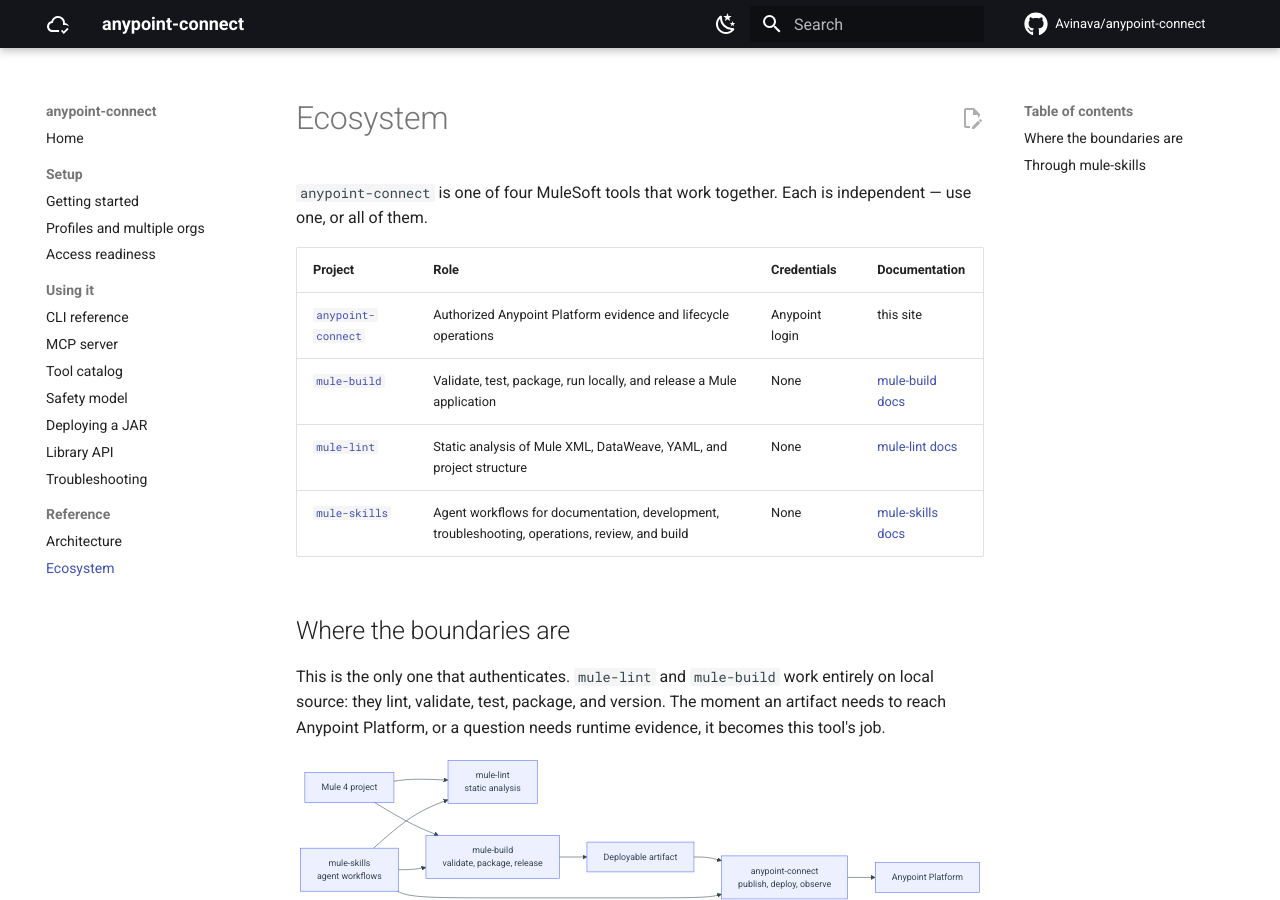
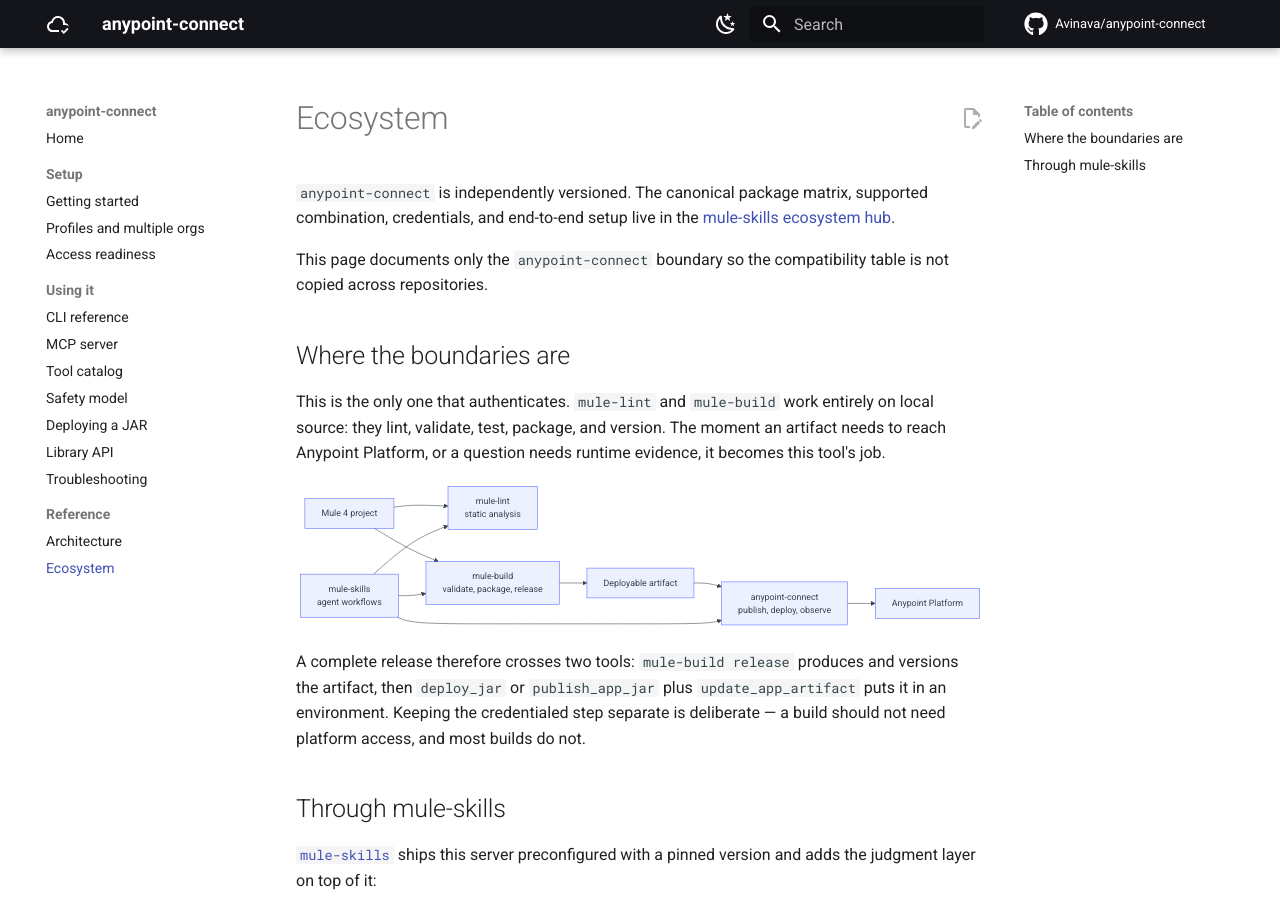
Before and after one commit to Avinava/anypoint-connect, an MkDocs documentation site: the page built from docs/ecosystem.md, in a window 1280 px wide and 900 px high. Built offline with MkDocs 1.6.1 and Material for MkDocs 9.7.7, drawn with Linux system fonts in a browser that asks for light colours; comment, search, counter and statistics services are not loaded.

```diff
--- a/docs/ecosystem.md
+++ b/docs/ecosystem.md
@@ -1,14 +1,11 @@
 # Ecosystem
 
-`anypoint-connect` is one of four MuleSoft tools that work together. Each is independent — use one, or all
-of them.
+`anypoint-connect` is independently versioned. The canonical package matrix, supported combination,
+credentials, and end-to-end setup live in the
+[mule-skills ecosystem hub](https://avinava.github.io/mule-skills/ecosystem/).
 
-| Project | Role | Credentials | Documentation |
-| --- | --- | --- | --- |
-| [`anypoint-connect`](https://github.com/Avinava/anypoint-connect) | Authorized Anypoint Platform evidence and lifecycle operations | Anypoint login | this site |
-| [`mule-build`](https://github.com/Avinava/mule-build) | Validate, test, package, run locally, and release a Mule application | None | [mule-build docs](https://avinava.github.io/mule-build/) |
-| [`mule-lint`](https://github.com/Avinava/mule-lint) | Static analysis of Mule XML, DataWeave, YAML, and project structure | None | [mule-lint docs](https://avinava.github.io/mule-lint/) |
-| [`mule-skills`](https://github.com/Avinava/mule-skills) | Agent workflows for documentation, development, troubleshooting, operations, review, and build | None | [mule-skills docs](https://avinava.github.io/mule-skills/) |
+This page documents only the `anypoint-connect` boundary so the compatibility table is not copied
+across repositories.
 
 ## Where the boundaries are
 
```
Also changed, not shown: CHANGELOG.md (+17 -0 lines), README.md (+5 -11 lines), package.json (+5 -4 lines), 3 other files.
